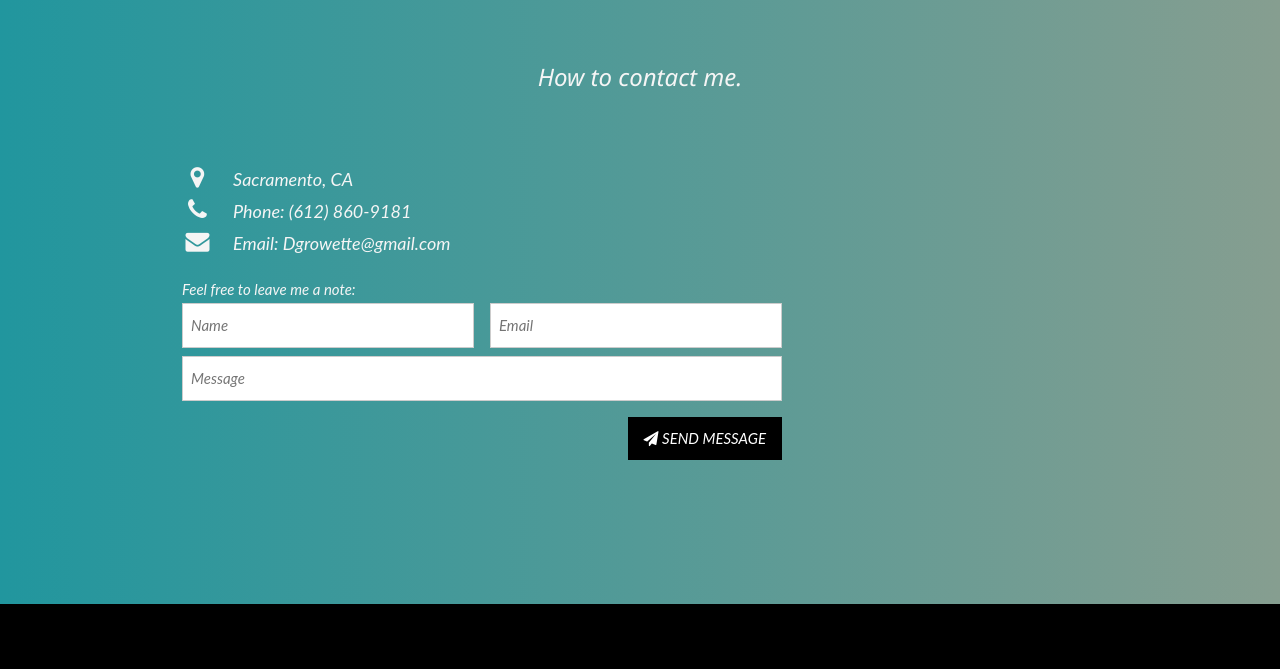
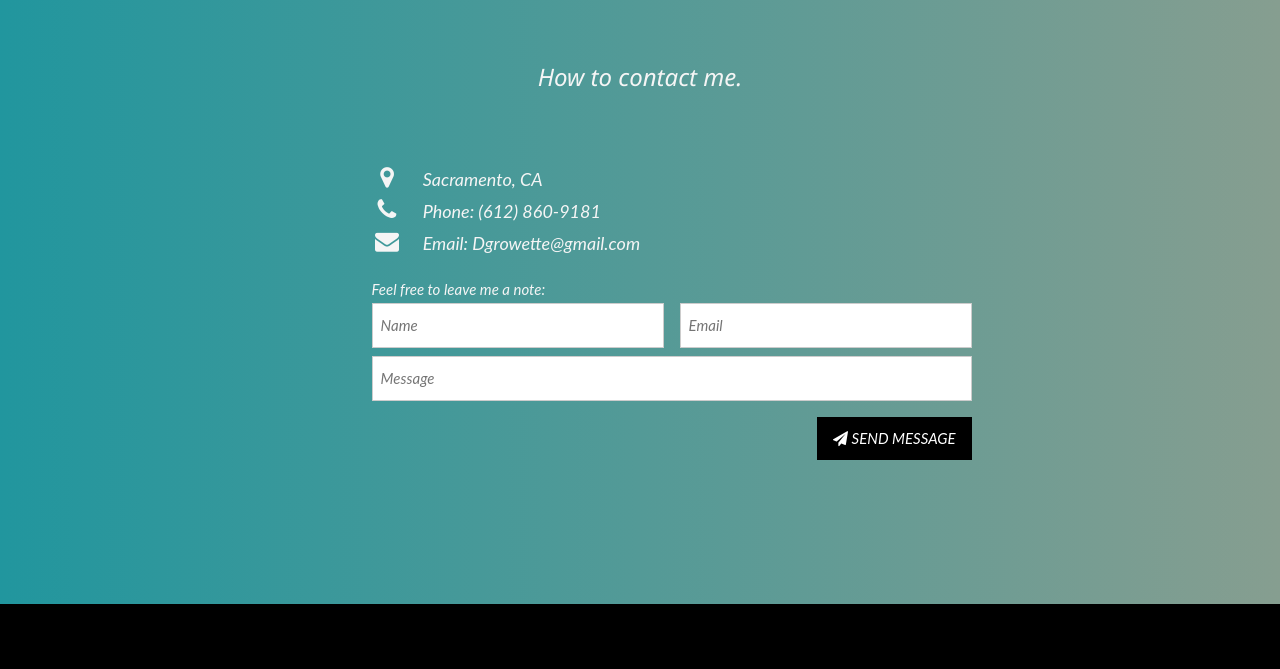
Before and after one commit to Trane7/PortfolioFinal, a website: page index.html in a window 1280 px wide. Shown: the part 4131-4800 px from the top of the page. Drawn offline with nearby package versions, Linux system fonts and the light colour scheme.

Commit message:
uncommented the .w3-panel nin style.css

```diff
--- a/css/style.css
+++ b/css/style.css
@@ -178,9 +178,9 @@ body {
   color: black;
 }
 
-/* .w3-panel {
+.w3-panel {
   margin-left: 20%;
-} */
+}
 
 .button {
   border: none;
```
